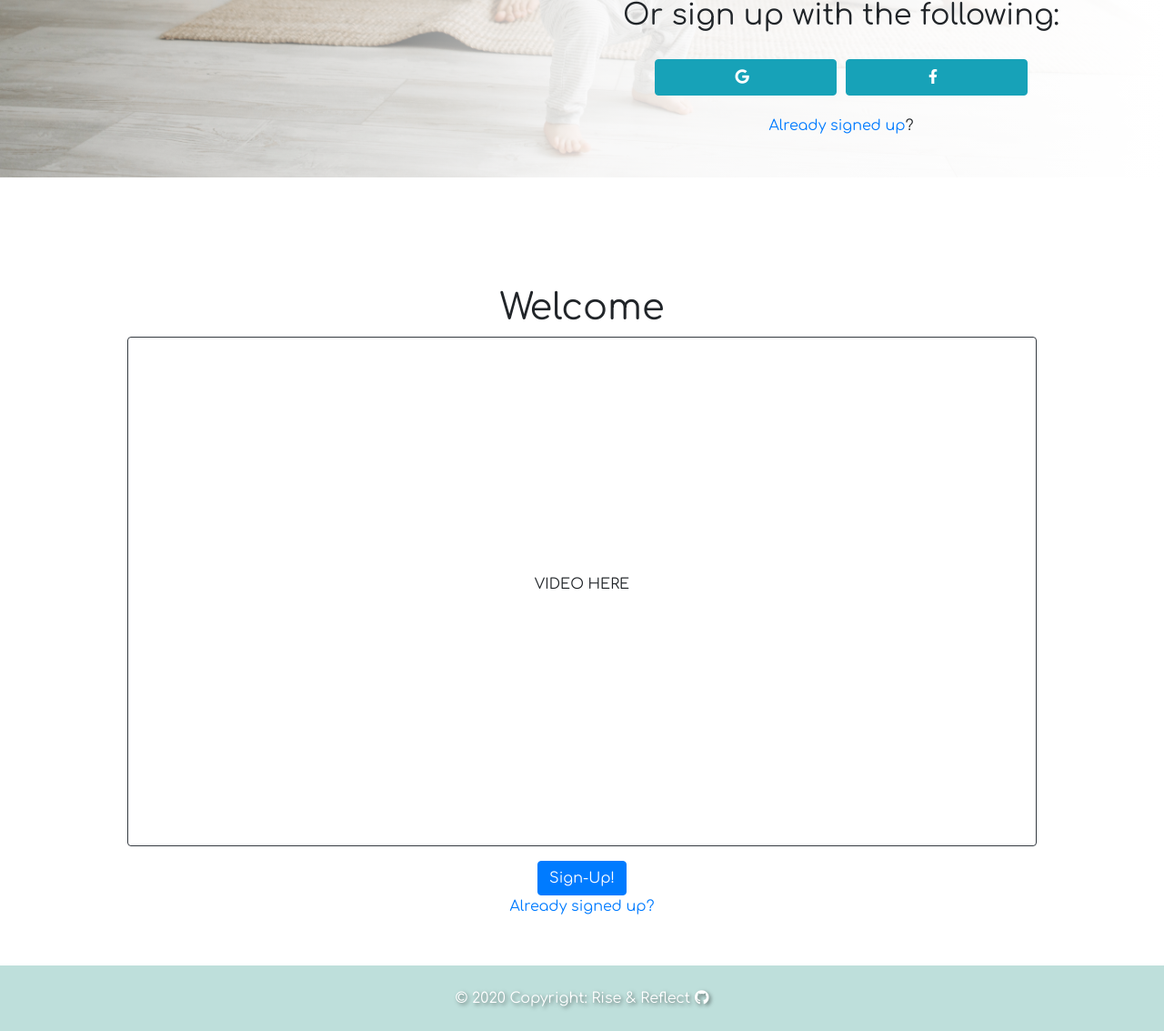
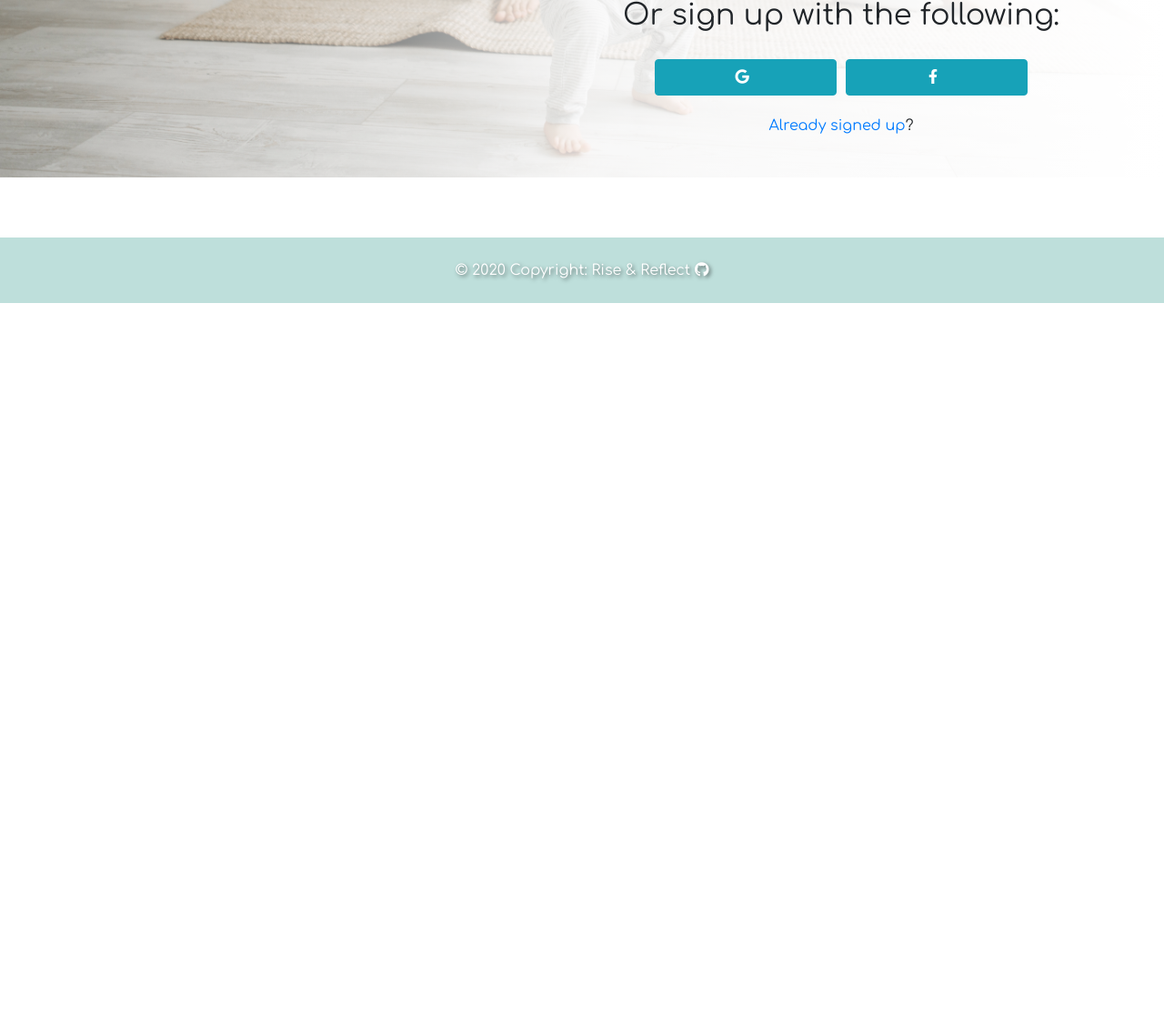
Before and after one commit to sean-meade/rise-and-reflect, a Django app: page /accounts/signup/ in a window 1280 px wide. Shown: the part 605-1738 px from the top of the page at 91% size. After the commit the page ends 938 px from the top, so only its background shows below. Run offline with Django 3.2, Linux system fonts and the light colour scheme; some libraries are stand-ins or nearby versions.

Commit message:
merge - Styling issue on sing up resolved

```diff
--- a/WEBSITE/rise_and_reflect/templates/allauth/account/signup.html
+++ b/WEBSITE/rise_and_reflect/templates/allauth/account/signup.html
@@ -42,93 +42,5 @@
     </div>
   </div>
 </div>
-<div class="d-flex align-items-center justify-content-center vh-100">
-  <div class="container-fluid">
-    <div class="d-flex flex-column align-items-center justify-content-center">
-      <h1 class="text-center">Welcome</h1>
-      <div class="border border-dark rounded video-container d-flex align-items-center justify-content-center">
-        <p class="text-center">VIDEO HERE</p>
-      </div>
-      <div class="d-flex flex-column align-items-center mt-3">
-          <button type="button" class="btn btn-primary" data-toggle="modal" data-target="#staticBackdrop">
-              Sign-Up!
-          </button>
-              <a href="{{ login_url }}" >Already signed up?</a>
-      </div>
-    </div>
-  </div>
-</div>
-<!--Modal for sign up-->
-<div class="modal fade" id="staticBackdrop" data-backdrop="static" data-keyboard="false" tabindex="-1" aria-labelledby="staticBackdropLabel" aria-hidden="true">
-  <div class="modal-dialog modal-dialog-centered">
-    <div class="modal-content">
-      <div class="modal-header">
-        <h5 class="modal-title" id="staticBackdropLabel">Sign Up</h5>
-        <button type="button" class="close" data-dismiss="modal" aria-label="Close">
-          <span aria-hidden="true">&times;</span>
-        </button>
-      </div>
-      <div class="modal-body">
-        <form class="signup" id="signup_form" method="post" action="{% url 'account_signup' %}">
-
-          {% csrf_token %}
-          {{ form.as_p }}
-          {% if redirect_field_value %}
-          <input type="hidden" name="{{ redirect_field_name }}" value="{{ redirect_field_value }}" />
-          {% endif %}
-          <div class="row justify-content-center">
-            <button type="submit" class="btn btn-primary">{% trans "Sign Up" %}</button>
-        </div>
-        </form>
-        <div class="text-center">Or sign up with:</div>
-        <div class="d-flex justify-content-center mt-3">
-          <button type="button" class="btn btn-outline-primary mr-2">Google</button>
-          <button type="button" class="btn btn-outline-primary">Facebook</button>
-        </div>
-      </div>
-      <div class="modal-footer">
-        <button type="button" class="btn btn-secondary" data-dismiss="modal">Close</button>
-      </div>
-    </div>
-  </div>
-</div>
-<!-- Sign-In Modal -->
-<div class="modal fade" id="signInModal" data-backdrop="static" data-keyboard="false" tabindex="-1" aria-labelledby="signInModalLabel" aria-hidden="true">
-<div class="modal-dialog modal-dialog-centered">
-<div class="modal-content">
-  <div class="modal-header">
-    <h5 class="modal-title" id="signInModalLabel">Sign In</h5>
-    <button type="button" class="close" data-dismiss="modal" aria-label="Close">
-      <span aria-hidden="true">&times;</span>
-    </button>
-  </div>
-  <div class="modal-body">
-
-  <form>
-          <div class="form-group">
-            <label for="emailInput">Email address</label>
-            <input type="email" class="form-control" id="emailInput" placeholder="Enter your email">
-          </div>
-          <div class="form-group">
-            <label for="passwordInput">Password</label>
-            <input type="password" class="form-control" id="passwordInput" placeholder="Enter a password">
-          </div>
-          <div class="form-group">
-            <button type="button" class="btn btn-primary btn-block">Sign in</button>
-          </div>
-        </form>
-        <div class="text-center">Or sign in with:</div>
-        <div class="d-flex justify-content-center mt-3">
-          <button type="button" class="btn btn-outline-primary mr-2">Google</button>
-          <button type="button" class="btn btn-outline-primary">Facebook</button>
-        </div>
-      </div>
-      <div class="modal-footer">
-        <button type="button" class="btn btn-secondary" data-dismiss="modal">Close</button>
-      </div>
-</div>
-</div>
-</div>
-
 
 {% endblock %}
```
